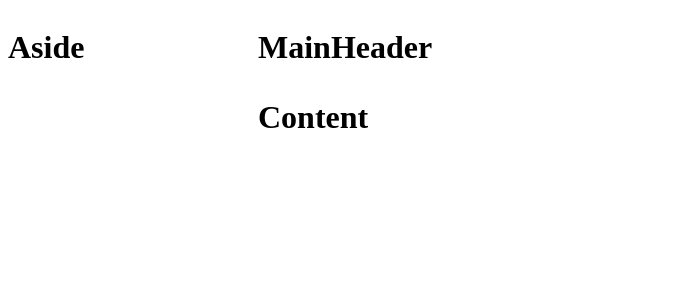
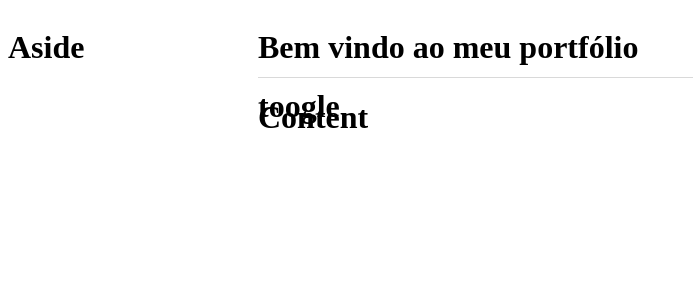
Before and after one commit to IanoMaciel/IanoMaciel.github.io, a React (Create React App) app: page / in a window 1280 px wide. Shown: the top 300 px of the page, without its empty margins (0-693 px from the left). Built offline with nearby package versions, Linux system fonts and the light colour scheme.

Commit message:
add fonts Poppins

```diff
--- a/package.json
+++ b/package.json
@@ -10,7 +10,6 @@
     "@types/node": "^16.7.13",
     "@types/react": "^18.0.0",
     "@types/react-dom": "^18.0.0",
-    "gh-pages": "^5.0.0",
     "react": "^18.2.0",
     "react-dom": "^18.2.0",
     "react-scripts": "5.0.1",
--- a/public/index.html
+++ b/public/index.html
@@ -2,42 +2,16 @@
 <html lang="en">
   <head>
     <meta charset="utf-8" />
-    <link rel="icon" href="%PUBLIC_URL%/favicon.ico" />
     <meta name="viewport" content="width=device-width, initial-scale=1" />
-    <meta name="theme-color" content="#000000" />
-    <meta
-      name="description"
-      content="Web site created using create-react-app"
-    />
-    <link rel="apple-touch-icon" href="%PUBLIC_URL%/logo192.png" />
-    <!--
-      manifest.json provides metadata used when your web app is installed on a
-      user's mobile device or desktop. See https://developers.google.com/web/fundamentals/web-app-manifest/
-    -->
-    <link rel="manifest" href="%PUBLIC_URL%/manifest.json" />
-    <!--
-      Notice the use of %PUBLIC_URL% in the tags above.
-      It will be replaced with the URL of the `public` folder during the build.
-      Only files inside the `public` folder can be referenced from the HTML.
 
-      Unlike "/favicon.ico" or "favicon.ico", "%PUBLIC_URL%/favicon.ico" will
-      work correctly both with client-side routing and a non-root public URL.
-      Learn how to configure a non-root public URL by running `npm run build`.
-    -->
-    <title>Iano</title>
+    <link rel="preconnect" href="https://fonts.googleapis.com">
+    <link rel="preconnect" href="https://fonts.gstatic.com" crossorigin>
+    <link href="https://fonts.googleapis.com/css2?family=Poppins:wght@400;500;700&display=swap" rel="stylesheet">
+
+    <title>Iano Maciel</title>
   </head>
   <body>
     <noscript>You need to enable JavaScript to run this app.</noscript>
     <div id="root"></div>
-    <!--
-      This HTML file is a template.
-      If you open it directly in the browser, you will see an empty page.
-
-      You can add webfonts, meta tags, or analytics to this file.
-      The build step will place the bundled scripts into the <body> tag.
-
-      To begin the development, run `npm start` or `yarn start`.
-      To create a production bundle, use `npm run build` or `yarn build`.
-    -->
   </body>
 </html>
--- a/src/App.tsx
+++ b/src/App.tsx
@@ -2,8 +2,6 @@ import React from "react";
 
 // components
 import Layout from "./components/Layout";
-// views
-import Home from "./views/Home";
 
 export default function App() {
     return(
--- a/src/components/MainHeader/index.tsx
+++ b/src/components/MainHeader/index.tsx
@@ -5,7 +5,12 @@ import * as S from './styles'
 const MainHeader = () => {
     return(
         <S.Container>
-            <h1>MainHeader</h1>
+            <S.Left>
+                <h1>Bem vindo <span>ao meu portfólio</span></h1>
+            </S.Left>
+            <S.Right>
+                <h1>toogle</h1>
+            </S.Right>
         </S.Container>
     )
 }
--- a/src/components/MainHeader/styles.ts
+++ b/src/components/MainHeader/styles.ts
@@ -2,4 +2,12 @@ import styled from 'styled-components'
 
 export const Container = styled.div`
     grid-area: MH;
+    background-color: #fff;
+    border-bottom: 1px solid #D9D9D9
 `
+export const Left = styled.div`
+    grid-area: MH;
+`
+export const Right = styled.div`
+    grid-area: MH;
+`
--- a/src/views/Home/index.tsx
+++ b/src/views/Home/index.tsx
@@ -1,9 +1,5 @@
 import React from "react"
 
-// components
-import Aside from "../../components/Aside"
-import Content from "../../components/Content"
-import MainHeader from "../../components/MainHeader"
 // styles
 import * as S from "./styles"
 
```
Also changed, not shown: 2 other files (tests, documents, lock files or other folders).
